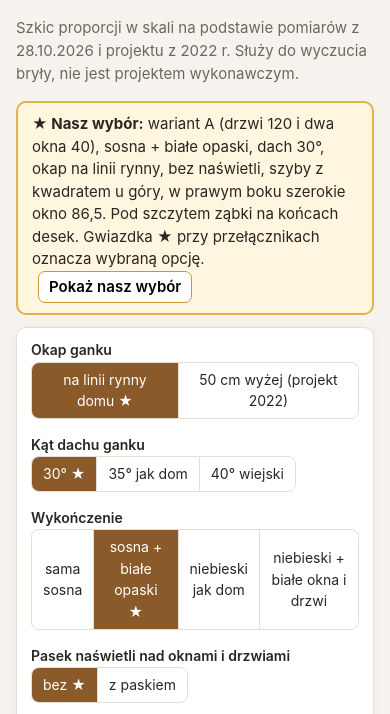
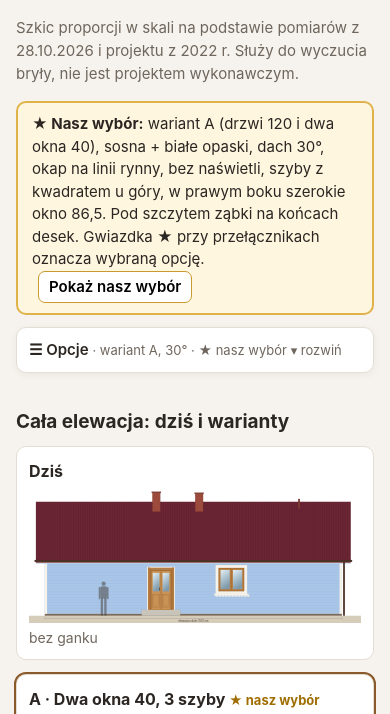
Before and after one commit to drosth85/ganek, a plain HTML site: page ganek-warianty.html in a window 390 px wide. Shown: the part 92-806 px from the top of the page. Drawn offline with Linux system fonts and the light colour scheme.

Commit message:
Mobile: opcje w rozwijanym menu, panel 3D domyślnie schowany
Co-Authored-By: Claude Opus 5.5 <noreply@anthropic.com>

```diff
--- a/ganek-warianty.html
+++ b/ganek-warianty.html
@@ -35,6 +35,16 @@ li{margin:2px 0}
 ul.note{margin-top:0}
 .k{display:inline-block;min-width:22px;padding:0 6px;border-radius:5px;background:#efe6da;font-weight:600;text-align:center}
 @media(max-width:860px){.grid,.det{grid-template-columns:1fr}}
+.tog{display:none;width:100%;border:0;background:none;padding:2px 0;font:inherit;font-weight:600;font-size:15px;color:var(--ink);text-align:left;cursor:pointer}
+.tog .sum{font-weight:400;color:var(--mut);font-size:13px}
+@media(max-width:700px){
+  .tog{display:block}
+  .ctrl{padding:8px 12px;gap:10px}
+  .ctrl:not(.open) > div{display:none}
+  .ctrl.open{max-height:75vh;overflow-y:auto}
+  .seg{flex-wrap:wrap}
+  .ctrl span.l{display:block;margin:0 0 4px}
+}
 </style>
 </head>
 <body>
@@ -59,7 +69,8 @@ ul.note{margin-top:0}
 
   <div class="pickbox"><b>★ Nasz wybór:</b> wariant A (drzwi 120 i dwa okna 40), sosna + białe opaski, dach 30°, okap na linii rynny, bez naświetli, szyby z kwadratem u góry, w prawym boku szerokie okno 86,5. Pod szczytem ząbki na końcach desek. Gwiazdka ★ przy przełącznikach oznacza wybraną opcję. <button id="b-pick">Pokaż nasz wybór</button></div>
 
-  <div class="ctrl">
+  <div class="ctrl" id="ctrl">
+    <button class="tog" id="c-tog">☰ Opcje <span class="sum" id="c-sum"></span></button>
     <div><span class="l">Okap ganku</span><span class="seg" id="c-eave"></span></div>
     <div><span class="l">Kąt dachu ganku</span><span class="seg" id="c-pitch"></span></div>
     <div><span class="l">Wykończenie</span><span class="seg" id="c-fin"></span></div>
@@ -637,9 +648,12 @@ function render() {
   document.getElementById('d-front').innerHTML = facade(st.v, 'ganek');
   document.getElementById('d-plan').innerHTML = plan(st.v);
   document.getElementById('d-side').innerHTML = sideView(st.v);
+  const same = Object.keys(WYBOR).every(k => String(st[k]) === String(WYBOR[k]));
+  document.getElementById('c-sum').textContent = `· wariant ${st.v}, ${st.pitch}°${same ? ' · ★ nasz wybór' : ' · zmienione'} ${document.getElementById('ctrl').classList.contains('open') ? '▴ zwiń' : '▾ rozwiń'}`;
   document.getElementById('d-info').innerHTML = bokInfo() + szybyInfo() + trInfo(st.v) + V[st.v].info;
 }
 render();
+document.getElementById('c-tog').onclick = () => { document.getElementById('ctrl').classList.toggle('open'); render(); };
 document.getElementById('b-pick').onclick = () => { Object.assign(st, WYBOR); render(); };
 
 // variant picker joins the sticky bar once its own box is scrolled past
```
Also changed, not shown: ganek-3d.html (+2 -0 lines).
